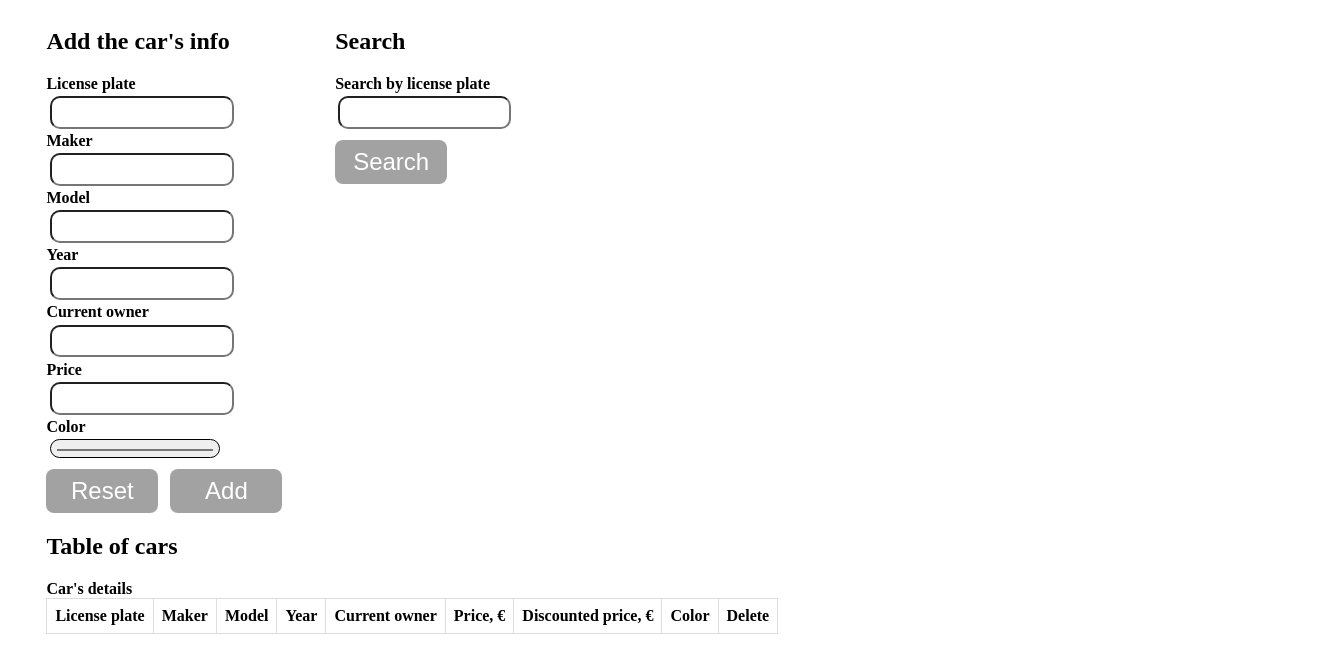
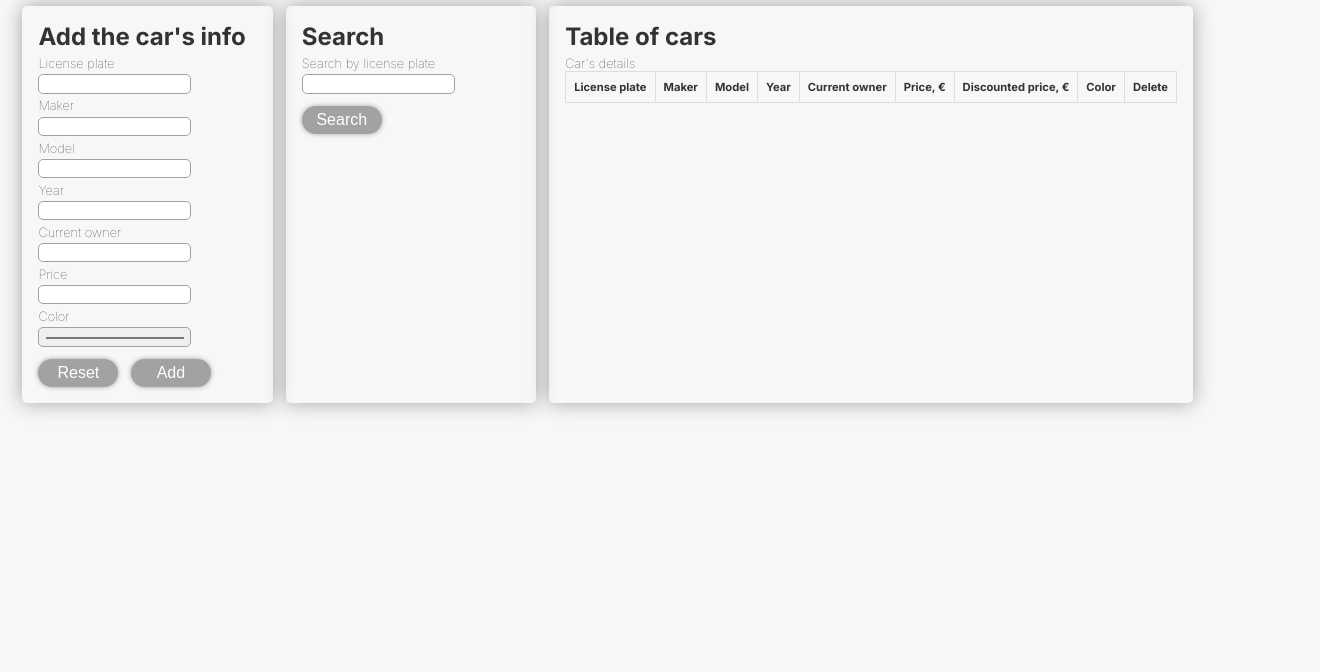
Before and after one commit to Ermegilius/cars, a plain HTML site: page index.html in a window 1280 px wide. Shown: the whole page, 1320 px wide, since content can reach past the window. Drawn offline with Linux system fonts and the light colour scheme.

Commit message:
update: thanks to marGIT improve styling

```diff
--- a/index.html
+++ b/index.html
@@ -5,6 +5,9 @@
     <meta name="viewport" content="width=device-width, initial-scale=1.0">
     <link rel="stylesheet" href="style.css" />
     <link rel="icon" type="image/x-icon" href="./imgs/Icon_2_favicon (1).ico">
+    <link rel="preconnect" href="https://fonts.googleapis.com">
+    <link rel="preconnect" href="https://fonts.gstatic.com" crossorigin>
+    <link href="https://fonts.googleapis.com/css2?family=Inter:ital,opsz,wght@0,14..32,100..900;1,14..32,100..900&display=swap" rel="stylesheet">
     <title>Cars</title>
 </head>
 <body>
@@ -55,7 +58,7 @@
             </div>
         </div>
 
-        <div class="box" >
+        <div class="box box-table" >
             <h2>Table of cars</h2>
             <label for="carsTable">Car's details</label>
             <table  id="carsTable" >
--- a/style.css
+++ b/style.css
@@ -1,5 +1,30 @@
+* {
+    margin: 0;
+    padding: 0;
+    box-sizing: border-box;
+    font-size: 16px;
+    color: #333333;
+}
+
+h1 {
+    font-size: 32px;
+}
+
+h2 {
+    font-size: 24px;
+}
+
+h3 {
+    font-size: 19px;
+}
+
 body {
     font-size: 1rem;
+    font-family: "Inter", sans-serif;
+    font-optical-sizing: auto;
+    font-weight: 400;
+    font-style: normal;
+    background-color: #f7f7f7;
 }
 
 .container{
@@ -13,9 +38,15 @@ body {
 .box {
     display: flex;
     flex-direction: column;
-    padding: 0 1rem;
-    min-width: 10vw;
-    margin: 0 .5vw;
+    padding: 1rem;
+    margin: .5vw ;
+    border-radius: 5px;
+    box-shadow: 0 0 20px #a2a2a2;
+}
+
+.box button {
+    align-self: left;
+    justify-self: space-evenly;
 }
 
 form {
@@ -24,58 +55,73 @@ form {
 }
 
 button {
-    font-size: 1.5rem;
-    width: 7rem;
-    margin: .5rem 0.5rem 0 0;
-    padding: .5rem;
+    font-size: 1rem;
+    width: 5rem;
+    margin: .8rem 0.5rem 0 0;
+    padding: .3rem;
     background-color: #a2a2a2;
-    border-radius: .5rem;
+    border-radius: .9rem;
     color: #FFFFFF;
     border: none;
+    box-shadow: 0 0 5px #a2a2a2;
 }
 
 button:hover{
     background-color: #e6e6e6;
     color: #525252;
+    outline: 2px solid #4078C0;
+
 }
 
 button.delete {
     background-color: transparent;
-    color: #0a5c7c;
+    color: #4078C0;
     border: none;
     cursor: pointer;
     padding: 0.5rem 1rem;
-    font-size: 0.9rem;
+    font-size: 0.7rem;
     transition: color 0.3s ease;
     margin: 0;
-  }
+    box-shadow: none;
+    outline: none;
+}
 
 button.delete:hover {
-    color: #02485e;
-  }
+    color: #FF0000;
+}
 
 input {
     font-size: 1rem;
-    margin: .2rem;
+    margin-top: .2rem;
     height: 1.2rem;
     width: 70%;
-    border-radius: 10px;
+    border: solid .5px #a2a2a2;
+    border-radius: 5px;
     padding: 0.3rem;
 }
 
+input:active, input:focus {
+    outline: 2px solid #4078C0;;
+    background-color: #ffffff;
+  }
+
 label {
-    font-weight: bold;
+    margin-top: .3rem;
+    font-weight: 100;
+    font-size: .8rem;
 }
 
 #carsTable {
     border-collapse: collapse;
-    font-size: 1rem;
+    font-size: .1rem;
+    font-weight: 100;
 }
 
 td, th {
     border: 1px solid #dddddd;
     text-align: center;
     padding: 8px;
+    font-size: .7rem;
 }
 
   tr:nth-child(even) {
```
